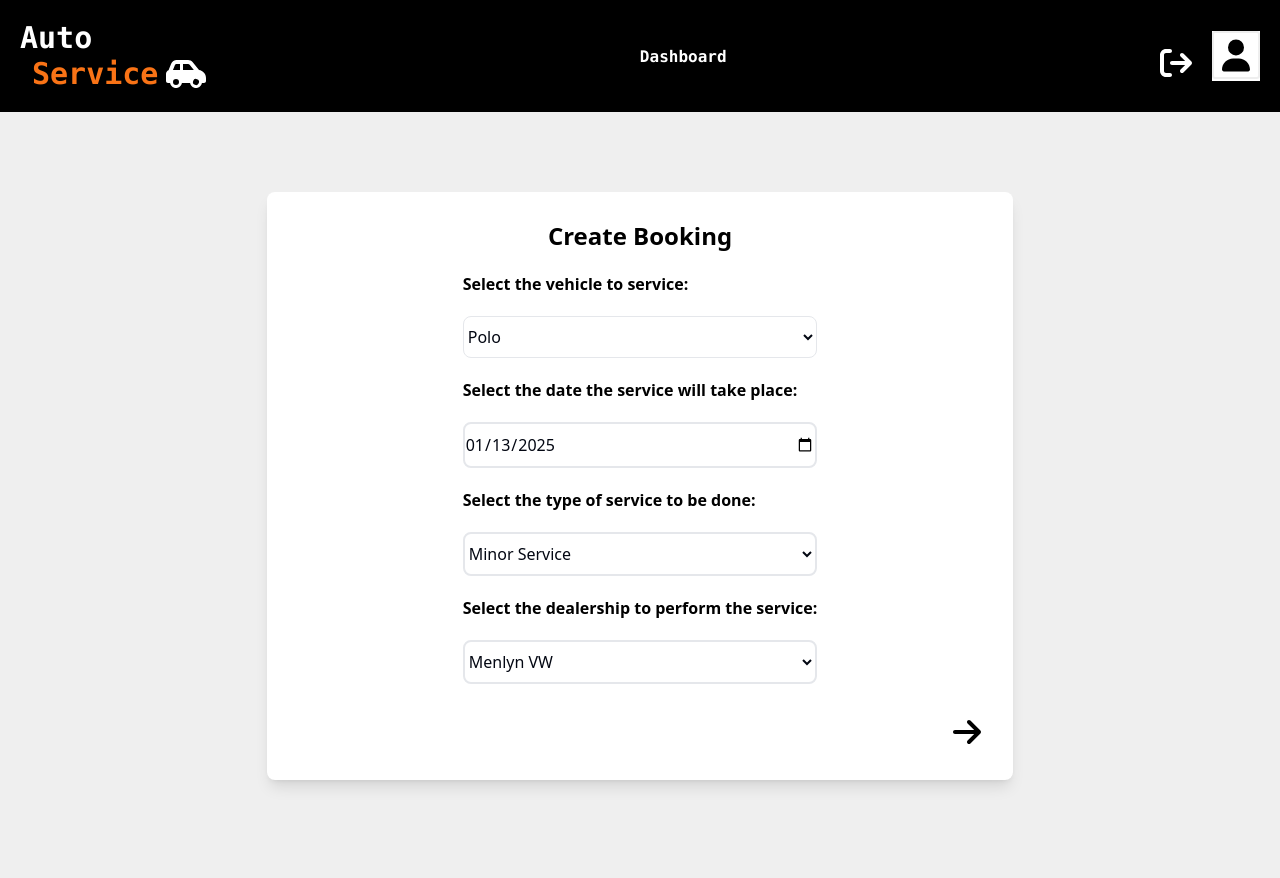
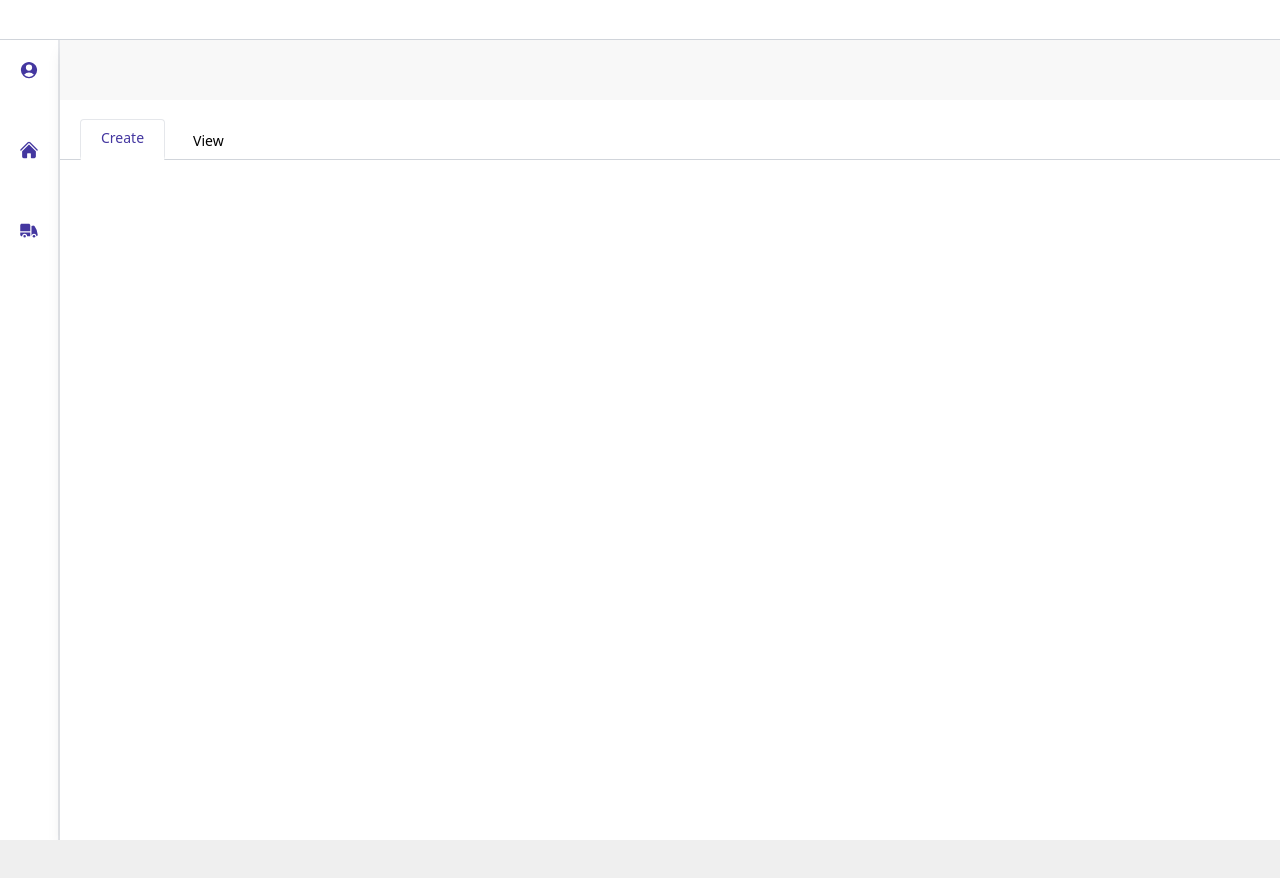
Before and after one commit to nahoom-belete/auto-service, a React (Vite) app in the folder app/: page /new-booking in a window 1280 px wide. Shown: the top 878 px of the page. After the commit the page ends 840 px from the top, so only its background shows below. Built offline with nearby package versions, Linux system fonts and the light colour scheme.

Commit message:
Change layout of new booking page

```diff
--- a/app/package.json
+++ b/app/package.json
@@ -4,10 +4,11 @@
   "version": "0.0.0",
   "type": "module",
   "scripts": {
-    "app": "vite",
+    "app": "vite --host",
     "build": "vite build",
     "lint": "eslint .",
-    "preview": "vite preview"
+    "preview": "vite preview",
+    "host": "vite --host"
   },
   "dependencies": {
     "@fortawesome/fontawesome-svg-core": "^6.7.2",
--- a/app/src/components/pages/NewBooking.jsx
+++ b/app/src/components/pages/NewBooking.jsx
@@ -2,6 +2,7 @@ import NavigationLoggedIn from "../partials/NavigationLoggedIn.jsx"
 import FormPage1 from "../partials/FormPage1.jsx"
 import FormPage2 from "../partials/FormPage2.jsx"
 import {useState} from 'react';
+import logo from "../../images/logo.webp";
 
 function NewBooking() {
     const currentDate = getCurrentDate();
@@ -10,13 +11,38 @@ function NewBooking() {
     const [activeTab, setActiveTab] = useState(true);
 
     return (
-        <div>
+        <div className="flex flex-col max-h-full">
+                <div className="bg-[#FFF] shadow-lg w-screen min-h-[40px] border-b-[1px] border-gray-300">
+                </div>
+                <div className="flex w-screen min-h-screen">
+                    <NavigationLoggedIn/>
+                    <div className="flex-flex-col bg-[#FFF] shadow-lg w-screen min-h-screen">
+                        <div className="min-w-full min-h-[60px] bg-[#f8f8f8]">
+
+                        </div>
+                        <div className="z-30 flex items-end gap-2 ps-5 border-b-[1px] border-gray-300
+                            min-w-full min-h-[60px]">
+                            <a href="#" className="z-50 mb-[-2px] border border-b-[5px] border-b-white rounded text-sm
+                            text-[#4437a0] px-5 py-2">
+                                Create
+                            </a>
+                            <a href="#" className="hover:border-t hover:border-x hover:border-b hover:border-b-transparent
+                            px-5 py-2 rounded text-sm text-gray-40">
+                                View
+                            </a>
+                        </div>
+                    </div>
+                </div>
+
+            {/* <div className="flex max-h-full">
                 <NavigationLoggedIn/>
                 <FormPage1 activeTab={activeTab} setActiveTab={setActiveTab} formData={formData}
                     setFormData={setFormData} currentDate={currentDate}>
                 </FormPage1>
                 <FormPage2 activeTab={activeTab} setActiveTab={setActiveTab} formData={formData}>
                 </FormPage2>
+            </div>
+             */}
         </div>
     )
 }
--- a/app/src/components/pages/Signup.jsx
+++ b/app/src/components/pages/Signup.jsx
@@ -30,7 +30,7 @@ function Test() {
             <div className="container grid gap-x-5 justify-items-center lg:justify-items-start grid-cols-1 lg:grid-cols-2 max-h-screen-lg max-w-screen-lg rounded bg-white shadow-xl">
                 <form className="flex flex-col gap-5 text-sm px-8 lg:px-16 py-10">
                     <div>
-                        <h2 className="font-semibold text-3xl text-gray-600">Sign up now</h2>
+                        <h2 className="font-semibold text-3xl text-[#371eff]">Sign up now</h2>
                         <p className="text-gray-500">Create a free account</p>
                     </div>
                     <div className="grid gap-3 text-sm grid-cols-1">
@@ -66,7 +66,7 @@ function Test() {
                     </div>
                     <div className="flex gap-2 w-40 lg:w-80 transition ease-in-out delay-100 duration-150
                         hover:text-white hover:scale-110">
-                        <button onClick={handleSubmit} className='bg-blue-600 px-3 py-2 w-40 lg:w-80'> Sign Up </button>
+                        <button onClick={handleSubmit} className='bg-[#371eff] px-3 py-2 w-40 lg:w-80'> Sign Up </button>
                     </div>
                 </form>
                  <div className="hidden lg:block">
--- a/app/src/components/partials/FormPage1.jsx
+++ b/app/src/components/partials/FormPage1.jsx
@@ -1,10 +1,7 @@
-import { FontAwesomeIcon } from '@fortawesome/react-fontawesome'
-import { faArrowRight } from '@fortawesome/free-solid-svg-icons'
-import { library } from "@fortawesome/fontawesome-svg-core";
+import SelectInput from "../partials/SelectInput.jsx";
+import { ArrowRightIcon } from '@heroicons/react/24/solid';
 
 function FormPage1({activeTab, setActiveTab, formData, setFormData, currentDate}) {
-    library.add(faArrowRight)
-
     //Handles changes in form and updates formData state defined in NewBooking Component
     const handleChange = (event) => {
         const { name, value } = event.target;
@@ -17,72 +14,56 @@ function FormPage1({activeTab, setActiveTab, formData, setFormData, currentDate}
     }
 
     return (
-        <div style={{display: activeTab ? 'block' : 'none'}} className='flex justify-center items-center'>
-            <div className="flex flex-col items-center gap-5 h-screen font-sans mt-20 mx-20 ">
-                <form className="text-black flex flex-col gap-5 p-5 w-4/6 items-center rounded-lg
-                    bg-white shadow-lg">
-                    <h1 className="text-2xl text-center text-black mt-2 font-semibold">
-                        Create Booking
-                    </h1>
-                    <div className="flex gap-5">
-                        <div id="inputs" className="flex flex-col gap-5">
+        <div style={{display: activeTab ? 'block' : 'none'}} className='flex max-h-screen mt-5'>
+            <div className="flex justify-center gap-5 font-sans ">
+                <form className="text-black flex gap-5 p-5 w-4/6 items-center ">
+                    <div className="flex flex-col gap-5">
+                        <div id="inputs" className="grid grid-cols-2 gap-x-40">
                             {/*Vehicle selection */}
-                            <label htmlFor="vehicle" className="font-semibold">Select the vehicle to service:</label>
-                            <select value={formData.vehicle} onChange={handleChange} className="
-                                bg-white py-2 border rounded-lg text-gray-950 transition ease-in-out delay-100
-                                duration-150 active:border-orange-900 focus:outline-none focus:ring-1
-                                focus:ring-orange-800 hover:border-orange-700 hover:scale-105" id="vehicle"
-                                name="vehicle">
-                                <option value="polo">Polo</option>
-                                <option value="bmw">BMW</option>
-                                <option value="mercedes">Mercedes</option>
-                                <option value="Nissan">Nissan</option>
-                                <option value="suzuki">Suzuki</option>
-                            </select>
+                            <SelectInput
+                                labelContent="Select the vehicle to service:" htmlFor="vehicle" formData={formData}
+                                setFormData={setFormData}
+                                options={["Polo", "Bmw", "Mercedes", "Nissan", "Suzuki"]} value={formData.vehicle}
+                            />
                             {/*Date input*/}
+                            <div className="flex flex-col gap-2 w-30 lg:w-60 h-30 lg:h-60">
                                 <label htmlFor="date" className="font-semibold">
-                                Select the date the service will take place:
+                                    Date the service will take place:
                                 </label>
                                 <input value={formData.date} onChange={handleChange}
                                     className="bg-white py-2 border-2 rounded-lg text-gray-950 transition
-                                ease-in-out delay-100 duration-150 active:border-orange-900 focus:outline-none
-                                focus:ring-1 focus:ring-orange-800 hover:border-orange-700 hover:scale-105" id="date"
+                                    ease-in-out delay-100 duration-150 active:border-[#371eff] focus:outline-none
+                                    focus:ring-1 focus:ring-[#371eff] hover:border-[#371eff] hover:scale-105 w-30 lg:w-60 h-30 lg:h-60" id="date"
                                     name="date" type="date" min={currentDate}>
                                 </input>
+                            </div>
+
                             {/*Service selection */}
-                            <label htmlFor="service" className="font-semibold">
-                                Select the type of service to be done:
-                            </label>
-                            <select value={formData.service} onChange={handleChange}
-                                className="bg-white py-2 border-2 rounded-lg text-gray-950 transition
-                                ease-in-out delay-100 duration-150 active:border-orange-900 focus:outline-none
-                                focus:ring-1 focus:ring-orange-800 hover:border-orange-700 hover:scale-105"
-                                id="service" name="service">
-                                <option value="minor">Minor Service</option>
+                            <SelectInput
+                                labelContent="Select the type of service to be done:"
+                                htmlFor="service" formData={formData}
+                                setFormData={setFormData}
+                                options={["Minor", "Major", "Annual", "Custom", "Recurrent"]}
+                                value={formData.service}
+                            />
+                                {/* <option value="minor">Minor Service</option>
                                 <option value="major">Major Service</option>
                                 <option value="annual">Annual Service</option>
                                 <option value="custom">Custom Service</option>
-                                <option value="10kkm">Recurrent 10000km Service</option>
-                            </select>
+                                <option value="10kkm">Recurrent 10000km Service</option> */}
                             {/*Dealership selection */}
-                            <label htmlFor="dealership" className="font-semibold">
-                                Select the dealership to perform the service:</label>
-                            <select value={formData.dealership} onChange={handleChange}
-                                className=" bg-white py-2 border-2 rounded-lg text-gray-950 transition
-                                ease-in-out delay-100 duration-150 active:border-orange-900 focus:outline-none
-                                focus:ring-1 focus:ring-orange-800 hover:border-orange-700 hover:scale-105"
-                                id="dealership" name="dealership">
-                                <option value="menlyn-vw">Menlyn VW</option>
-                                <option value="menlyn-bmw">Menlyn BMW</option>
-                                <option value="menlyn-mercedes">Menlyn Mercedes</option>
-                                <option value="menlyn-suzuki">Menlyn Suzuki</option>
-                                <option value="menlyn-nissan">Menlyn Nissan</option>
-                            </select>
+                            <SelectInput
+                                labelContent="Dealership to perform the service:"
+                                htmlFor="dealership" formData={formData}
+                                setFormData={setFormData}
+                                options={["VW", "BMW", "Mercedes", "Suzuki", "Nissan"]}
+                                value={formData.dealership}
+                            />
                         </div>
                     </div>
                     <div className="flex gap-2 self-end p-3 transition ease-in-out delay-100 duration-150
-                        hover:text-orange-600 hover:scale-125">
-                        <FontAwesomeIcon icon="arrow-right" size="2x" onClick={handleClick}/>
+                        hover:text-[#371eff] hover:scale-125">
+                        <ArrowRightIcon className="size-6 text-[#371eff] group-hover:text-white" onClick={handleClick} />
                     </div>
                 </form>
             </div>
--- a/app/src/components/partials/NavLink.jsx
+++ b/app/src/components/partials/NavLink.jsx
@@ -3,7 +3,7 @@ import "../../styles/App.css"
 function NavLink({href, linkText, textColor }) {
   return (
     <div>
-      <a href={href} className="text-white hover:text-primary font-bold font-mono">{linkText}</a>
+      <a href={href} className="text-gray-500 hover:text-blue-600 font-bold">{linkText}</a>
     </div>
   )
 }
--- a/app/src/components/partials/NavigationLoggedIn.jsx
+++ b/app/src/components/partials/NavigationLoggedIn.jsx
@@ -1,39 +1,40 @@
-import NavLink from "./NavLink"
-import { FontAwesomeIcon } from '@fortawesome/react-fontawesome'
-import { faUser, faCarSide, faSignOut} from '@fortawesome/free-solid-svg-icons'
-import { library } from "@fortawesome/fontawesome-svg-core";
+import NavLink from "./NavLink";
+import { HomeIcon, TruckIcon, UserCircleIcon } from '@heroicons/react/24/solid';
+
+
+const handleHover = (event) => {
+
+}
 
 function NavigationLoggedIn() {
-  library.add(faUser, faCarSide, faSignOut);
   return (
-    <div className="flex justify-between items-center p-5 bg-black">
-      <div className="flex gap-2">
-        <div className="flex flex-col font-mono font-bold text-3xl self">
-          <h1 className="text-white">Auto</h1>
-          <h1 className="ps-3 text-orange-500">Service</h1>
-        </div>
-        <div className="text-white self-end">
-          <FontAwesomeIcon icon="car-side" size="2x" />
-        </div>
-      </div>
-      <div className='flex justify-center gap-5'>
-        <NavLink href="/" linkText= {'Dashboard'} />
-      </div>
-      <div className=''>
-        <div className='flex justify-end items-center flex-auto gap-5'>
-          <div className="text-white self-end hover:scale-105 hover:text-orange-600">
+    <div>
+      <div className="flex gap-2 min-h-screen border-e-2 bg-[#fff] shadow-lg w-[60px]">
+        <div className="flex flex-col gap-y-5 items-center w-full">
+          <div onMouseOver={handleHover} className="flex justify-center group hover:bg-[#4437a0]  p-5 w-full">
             <a href="#">
-              <FontAwesomeIcon icon="sign-out" size="2x" onClick={() => alert("Signed out")}/>
+                <UserCircleIcon className="size-5 text-[#4437a0] group-hover:text-white" />
             </a>
           </div>
-          <div className="bg-white hover:scale-105 hover:bg-orange-600">
+          <div className="flex justify-center group hover:bg-[#4437a0] p-5 w-full">
             <a href="#">
-              <FontAwesomeIcon icon="user" size="2x" border onClick={()=> alert("Profile clicked")}/>
+              <HomeIcon className="size-5 text-[#4437a0] group-hover:text-white" />
+            </a>
+          </div>
+          <div className="flex justify-center group hover:bg-[#4437a0] p-5 w-full">
+            <a href="#">
+                <TruckIcon className="size-5 text-[#4437a0] group-hover:text-white" />
             </a>
           </div>
         </div>
+        <div className="flex flex-col gap-5">
+          <h1 id="profile-notify" className="py-5 text-sm hidden">Profile</h1>
+          <h1 className="py-5 text-sm hidden">Dashboard</h1>
+          <h1 className="py-5 text-sm hidden">Profile</h1>
+        </div>
       </div>
     </div>
+
   )
 }
 
--- a/app/src/components/partials/SelectInput.jsx
+++ b/app/src/components/partials/SelectInput.jsx
@@ -1,32 +1,24 @@
-function SelectInput({options, formData, setFormData, labelContent, htmlFor}) {
-
+function SelectInput({options, formData, setFormData, labelContent, htmlFor, value}) {
+    console.log(options)
     const handleChange = (event) => {
         const { name, value, maxLength } = event.target;
         setFormData((prevFormData) => ({ ...prevFormData, [name]: value }));
-
-        if(value.length == maxLength) {
-            alert(`Maximum characters reached for ${name}`)
-        }
     };
 
     return (
-        <div className="flex items-center gap-6">
-            <label htmlFor="title" className="font-semibold">
-                Title
+        <div className="flex flex-col gap-2 w-30 h-30 lg:w-60 lg:h-60">
+            <label htmlFor={htmlFor} className="font-semibold">
+                {labelContent}
             </label>
-        <select value={formData.title} onChange={handleChange}
-                className="bg-white py-2 border rounded-lg text-gray-950 transition ease-in-out delay-100
-                duration-150 active:border-orange-900 focus:outline-none focus:ring-1
-                focus:ring-orange-800 hover:border-orange-700 hover:scale-105" id="title"
-                name="title">
-                {options.forEach(option => {
-                    <option value={option}>{option}</option>
-                })}
-            <option value="mr">Mr</option>
-            <option value="mrs">Mrs</option>
-            <option value="miss">Miss</option>
-            <option value="dr">Dr</option>
-        </select>
+            <select value={value} onChange={handleChange}
+                    className="bg-white py-2 border rounded-lg text-gray-950 transition ease-in-out delay-100
+                    duration-150 active:border-[#371eff]0 focus:outline-none focus:ring-1
+                    focus:ring-[#371eff] hover:border-[#371eff] hover:scale-105 w-30 h-30 lg:w-60 lg:h-60" id="title"
+                    name="title">
+                    {options.map(option => (
+                        <option value={option} key={option}>{option}</option>
+                    ))}
+            </select>
         </div>
     )
 }
--- a/app/src/components/partials/TextInput.jsx
+++ b/app/src/components/partials/TextInput.jsx
@@ -1,8 +1,12 @@
+import { useState } from "react";
 function TextInput({labelContent, htmlFor, formData, setFormData,
     placeholder, maxLength, size, type, id, name, value, validEmailDomains}) {
 
+    const [errorMsg, setErrorMsg] = useState("");
+
     const validateEmail = (event) => {
         const { value } = event.target;
+        let { placeholder } = event.target;
         let p = "[a-z]+@(";
         validEmailDomains.forEach(domain => {
             p = p + domain + "|";
@@ -13,11 +17,8 @@ function TextInput({labelContent, htmlFor, formData, setFormData,
         // console.log(pattern)
 
         const rgexp = new RegExp(p);
-        if(rgexp.test(value)) {
-            alert("Valid")
-        } else {
-            alert("Not valid")
-        }
+        if(!rgexp.test(value))
+            setErrorMsg("Email entered is invalid");
     }
 
     const validatePhone = (event) => {
@@ -29,7 +30,7 @@ function TextInput({labelContent, htmlFor, formData, setFormData,
         setFormData((prevFormData) => ({ ...prevFormData, [name]: value }));
 
         if(value.length == maxLength) {
-            alert(`Maximum characters reached for ${name}`)
+            setErrorMsg(`Maximum characters reached for ${name}`);
         }
     };
 
@@ -42,10 +43,11 @@ function TextInput({labelContent, htmlFor, formData, setFormData,
             onChange={handleChange} placeholder={placeholder} maxLength={maxLength}
             type={type} autoComplete="true" className="
             bg-white p-2 border rounded text-gray-950 transition ease-in-out delay-100
-            duration-150 active:border-blue-600 focus:outline-none focus:ring-1
-            focus:ring-blue-600 hover:border-blue-600 hover:scale-105" id={name}
+            duration-150 active:border-[#371eff] focus:outline-none focus:ring-1
+            focus:ring-blue-600 hover:border-[#371eff] hover:scale-105" id={name}
             name={name}>
         </input>
+        <div className="text-red-600 font-semibold">{errorMsg}</div>
     </div>
    )
 }
--- /dev/null
+++ b/package.json
@@ -0,0 +1,5 @@
+{
+  "dependencies": {
+    "@heroicons/react": "^2.2.0"
+  }
+}
```
Also changed, not shown: app/src/images/logo.webp (added), 1 other file (tests, documents, lock files or other folders). Lines whose indentation alone changed are shown as unchanged.
